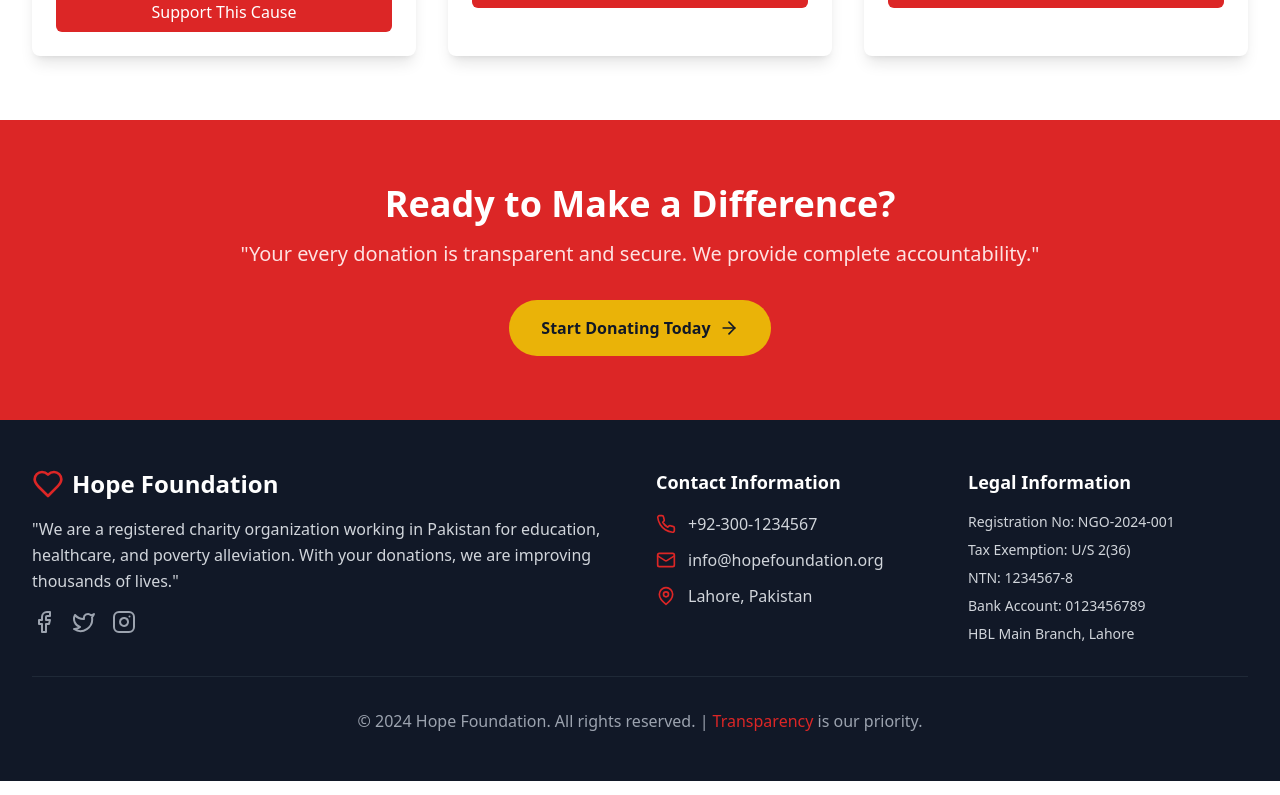
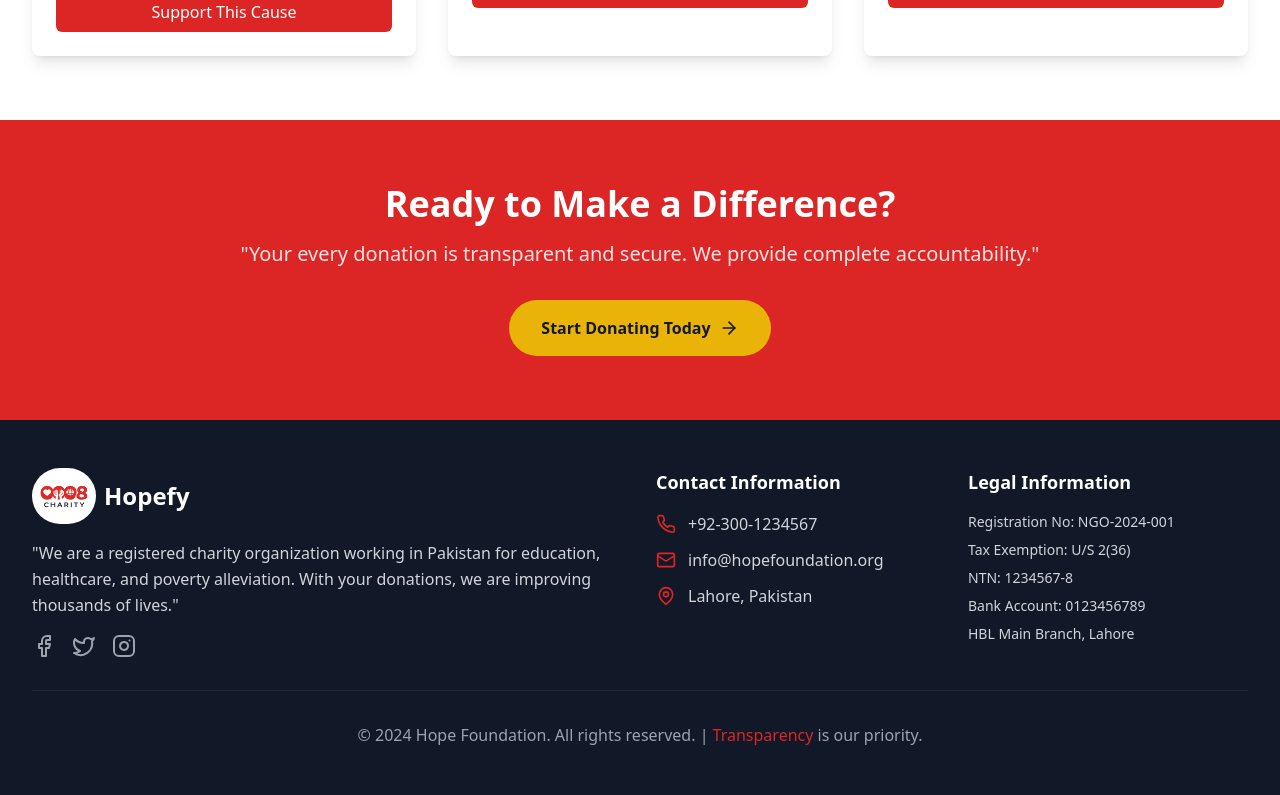
Before and after one commit to saimafzal111/Charity, a React (Vite) app: page / in a window 1280 px wide. Shown: the part 1446-2241 px from the top of the page. Built offline with nearby package versions, Linux system fonts and the light colour scheme.

Commit message:
change logo of footer

```diff
--- a/src/components/Footer.tsx
+++ b/src/components/Footer.tsx
@@ -1,4 +1,5 @@
-import { Heart, Phone, Mail, MapPin, Facebook, Twitter, Instagram } from 'lucide-react';
+import { Phone, Mail, MapPin, Facebook, Twitter, Instagram } from 'lucide-react';
+import footerImage from "../assets/logo-charity.png";
 
 const Footer = () => {
   return (
@@ -8,16 +9,16 @@ const Footer = () => {
           {/* Logo and Description */}
           <div className="col-span-1 md:col-span-2">
             <div className="flex items-center space-x-2 mb-4">
-              <Heart className="h-8 w-8 text-red-600" />
-              <span className="text-2xl font-bold">Hope Foundation</span>
+              <img src={footerImage} alt="Hope Foundation Logo" className="h-14 w-16 rounded-full" />
+              <span className="text-2xl font-bold">Hopefy</span>
             </div>
             <p className="text-gray-300 mb-4 leading-relaxed">
               "We are a registered charity organization working in Pakistan for education, healthcare, and poverty alleviation. With your donations, we are improving thousands of lives."
             </p>
             <div className="flex space-x-4">
-              <Facebook className="h-6 w-6 text-gray-400 hover:text-white cursor-pointer transition-colors" />
-              <Twitter className="h-6 w-6 text-gray-400 hover:text-white cursor-pointer transition-colors" />
-              <Instagram className="h-6 w-6 text-gray-400 hover:text-white cursor-pointer transition-colors" />
+              <Facebook className="h-6 w-6 text-gray-400 hover:text-red-600 cursor-pointer transition-colors" />
+              <Twitter className="h-6 w-6 text-gray-400 hover:text-red-600 cursor-pointer transition-colors" />
+              <Instagram className="h-6 w-6 text-gray-400 hover:text-red-600 cursor-pointer transition-colors" />
             </div>
           </div>
 
```
